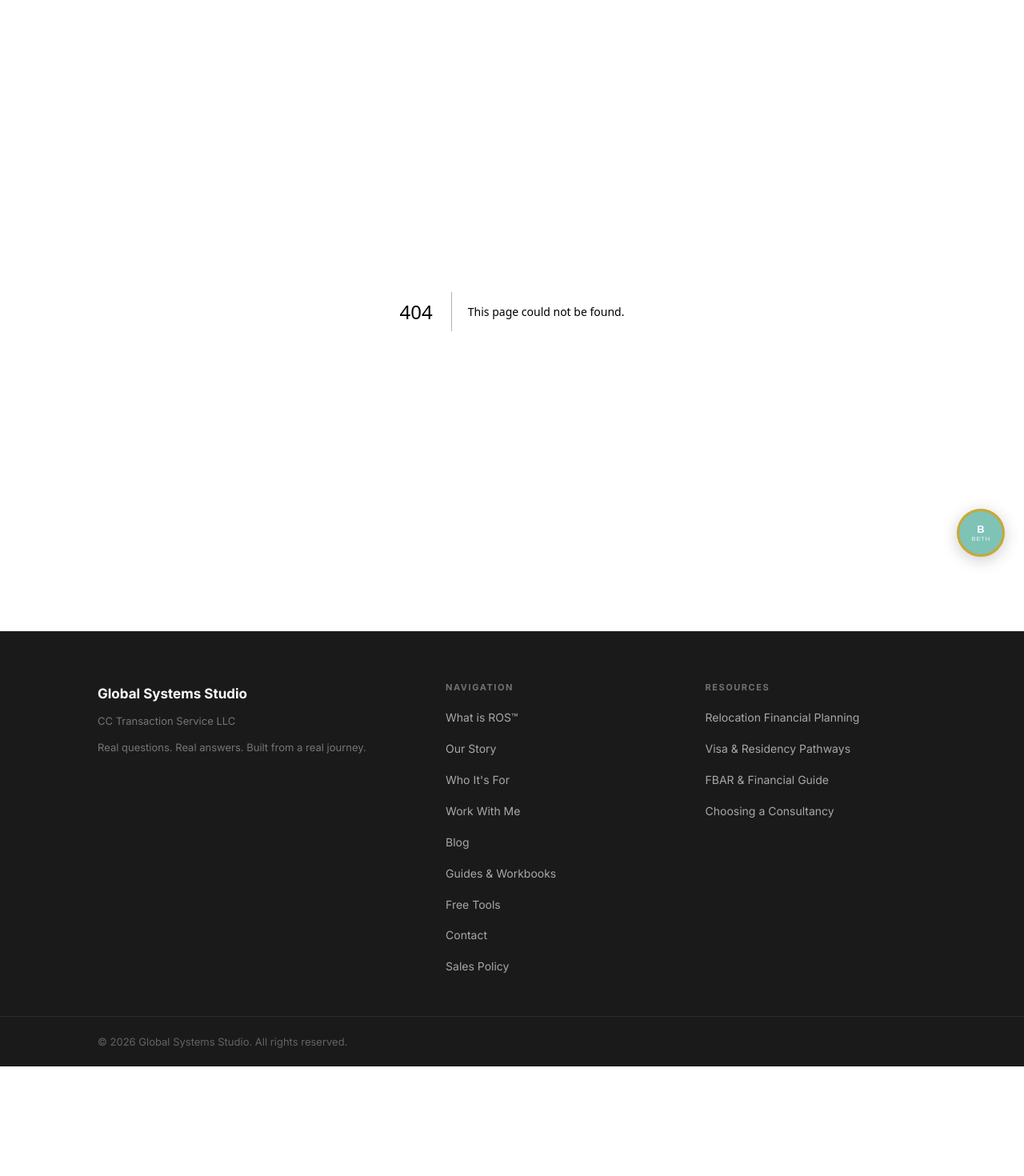
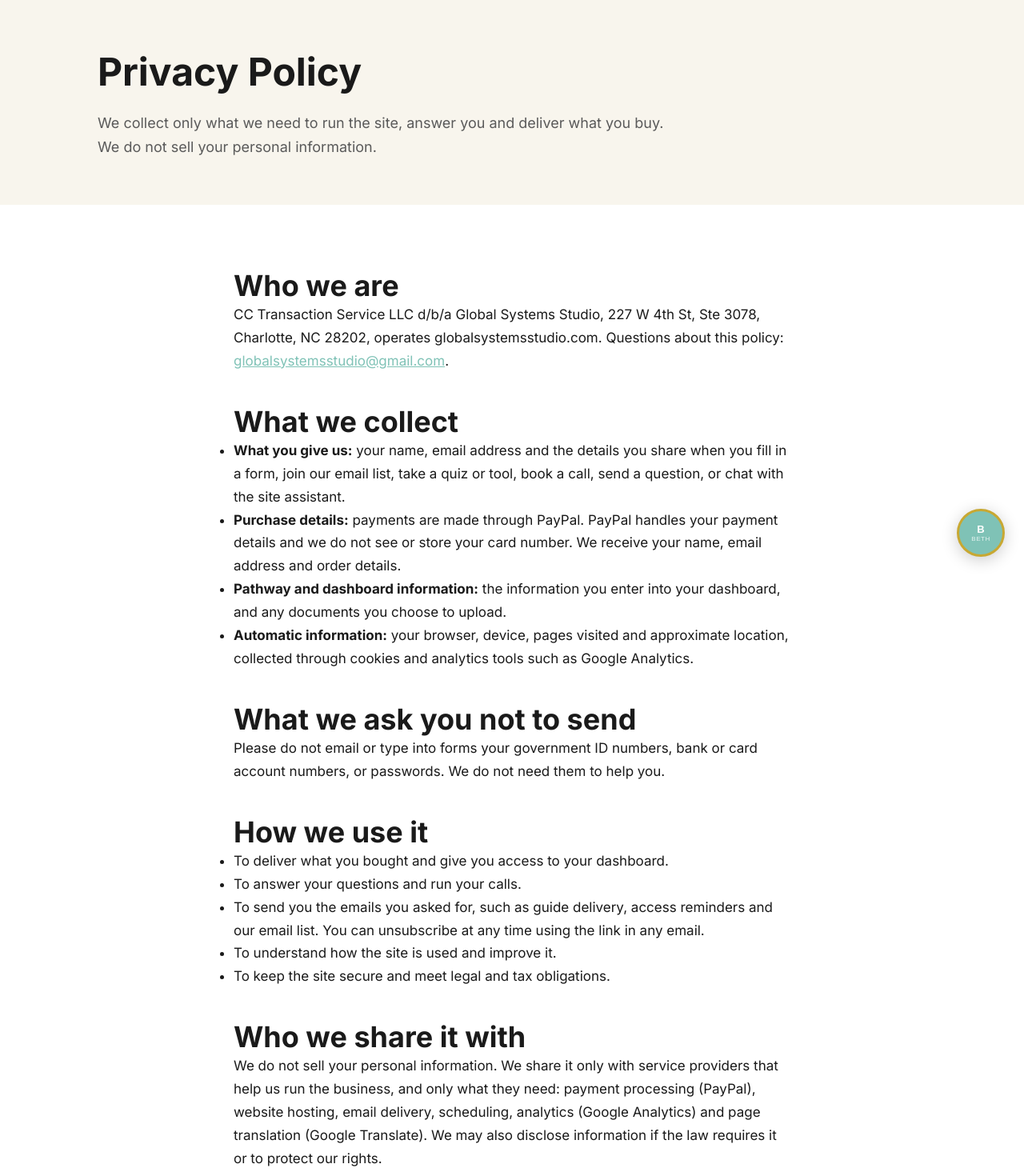
Before and after one commit to globalsystemsstudio-lang/gss-website, a Next.js app: page /privacy-policy in a window 1280 px wide. Before the commit this address had no page. Shown: the part 80-1550 px from the top of the page at 80% size. Before the commit the page ends 1413 px from the top, so only its background shows below. Built offline with nearby package versions, Linux system fonts and the light colour scheme.

Commit message:
Add Privacy Policy page

```diff
--- /dev/null
+++ b/app/privacy-policy/page.jsx
@@ -0,0 +1,78 @@
+import Link from 'next/link';
+
+export const metadata = {
+  title: 'Privacy Policy',
+  description: 'How Global Systems Studio collects, uses and protects your information when you use globalsystemsstudio.com, join our email list, book a call or buy a product.',
+  alternates: { canonical: 'https://globalsystemsstudio.com/privacy-policy/' },
+};
+
+export default function PrivacyPolicyPage() {
+  return (
+    <>
+      <section className="page-hero">
+        <div className="container">
+          <h1>Privacy Policy</h1>
+          <p>We collect only what we need to run the site, answer you and deliver what you buy. We do not sell your personal information.</p>
+        </div>
+      </section>
+
+      <section style={{background:'var(--white)', padding:'80px 0'}}>
+        <div className="container" style={{maxWidth:'760px'}}>
+          <h2>Who we are</h2>
+          <p>CC Transaction Service LLC d/b/a Global Systems Studio, 227 W 4th St, Ste 3078, Charlotte, NC 28202, operates globalsystemsstudio.com. Questions about this policy: <a href="mailto:globalsystemsstudio@gmail.com">globalsystemsstudio@gmail.com</a>.</p>
+
+          <h2 style={{marginTop:'40px'}}>What we collect</h2>
+          <ul>
+            <li><strong>What you give us:</strong> your name, email address and the details you share when you fill in a form, join our email list, take a quiz or tool, book a call, send a question, or chat with the site assistant.</li>
+            <li><strong>Purchase details:</strong> payments are made through PayPal. PayPal handles your payment details and we do not see or store your card number. We receive your name, email address and order details.</li>
+            <li><strong>Pathway and dashboard information:</strong> the information you enter into your dashboard, and any documents you choose to upload.</li>
+            <li><strong>Automatic information:</strong> your browser, device, pages visited and approximate location, collected through cookies and analytics tools such as Google Analytics.</li>
+          </ul>
+
+          <h2 style={{marginTop:'40px'}}>What we ask you not to send</h2>
+          <p>Please do not email or type into forms your government ID numbers, bank or card account numbers, or passwords. We do not need them to help you.</p>
+
+          <h2 style={{marginTop:'40px'}}>How we use it</h2>
+          <ul>
+            <li>To deliver what you bought and give you access to your dashboard.</li>
+            <li>To answer your questions and run your calls.</li>
+            <li>To send you the emails you asked for, such as guide delivery, access reminders and our email list. You can unsubscribe at any time using the link in any email.</li>
+            <li>To understand how the site is used and improve it.</li>
+            <li>To keep the site secure and meet legal and tax obligations.</li>
+          </ul>
+
+          <h2 style={{marginTop:'40px'}}>Who we share it with</h2>
+          <p>We do not sell your personal information. We share it only with service providers that help us run the business, and only what they need: payment processing (PayPal), website hosting, email delivery, scheduling, analytics (Google Analytics) and page translation (Google Translate). We may also disclose information if the law requires it or to protect our rights.</p>
+
+          <h2 style={{marginTop:'40px'}}>Cookies and analytics</h2>
+          <p>We use cookies and similar tools to measure traffic and understand which pages help people. You can block or delete cookies in your browser settings, and you can opt out of Google Analytics with Google&apos;s browser add-on. Blocking cookies may affect some features.</p>
+
+          <h2 style={{marginTop:'40px'}}>Page translation</h2>
+          <p>The site offers Google Translate. If you use it, the page text is sent to Google to be translated, under Google&apos;s own terms and privacy policy.</p>
+
+          <h2 style={{marginTop:'40px'}}>How long we keep it</h2>
+          <p>We keep your information as long as needed to serve you, keep purchase and tax records, and resolve disputes. After your dashboard access ends, you can export your dashboard data. You can ask us to delete your information, subject to records we must keep by law.</p>
+
+          <h2 style={{marginTop:'40px'}}>Security</h2>
+          <p>We use reasonable measures to protect your information. No website or storage method is completely secure, so we cannot promise absolute security.</p>
+
+          <h2 style={{marginTop:'40px'}}>Your choices and rights</h2>
+          <p>You can ask to see, correct, export or delete the personal information we hold about you, or object to how we use it. Depending on where you live, including California, other U.S. states, the European Economic Area and the United Kingdom, you may have additional legal rights. Email us and we will respond within 30 days. Our site assistant is not a person, so please use email for privacy requests.</p>
+
+          <h2 style={{marginTop:'40px'}}>International visitors</h2>
+          <p>We are based in the United States and your information is processed there. If you visit from another country, you understand that your information will be transferred to and handled in the United States.</p>
+
+          <h2 style={{marginTop:'40px'}}>Children</h2>
+          <p>Our site and services are for adults. We do not knowingly collect information from children under 13. If you believe a child has given us information, email us and we will delete it.</p>
+
+          <h2 style={{marginTop:'40px'}}>Changes to this policy</h2>
+          <p>We may update this policy. The date below shows the latest version.</p>
+
+          <p style={{marginTop:'40px'}}>See also our <Link href="/terms-of-use">Terms of Use</Link>, <Link href="/disclaimer">Disclaimer</Link> and <Link href="/refund-policy">Refund &amp; Sales Policy</Link>.</p>
+
+          <p style={{marginTop:'40px', color:'var(--text-light)'}}>CC Transaction Service LLC d/b/a Global Systems Studio<br />Last updated: October 14, 2026</p>
+        </div>
+      </section>
+    </>
+  );
+}
```
